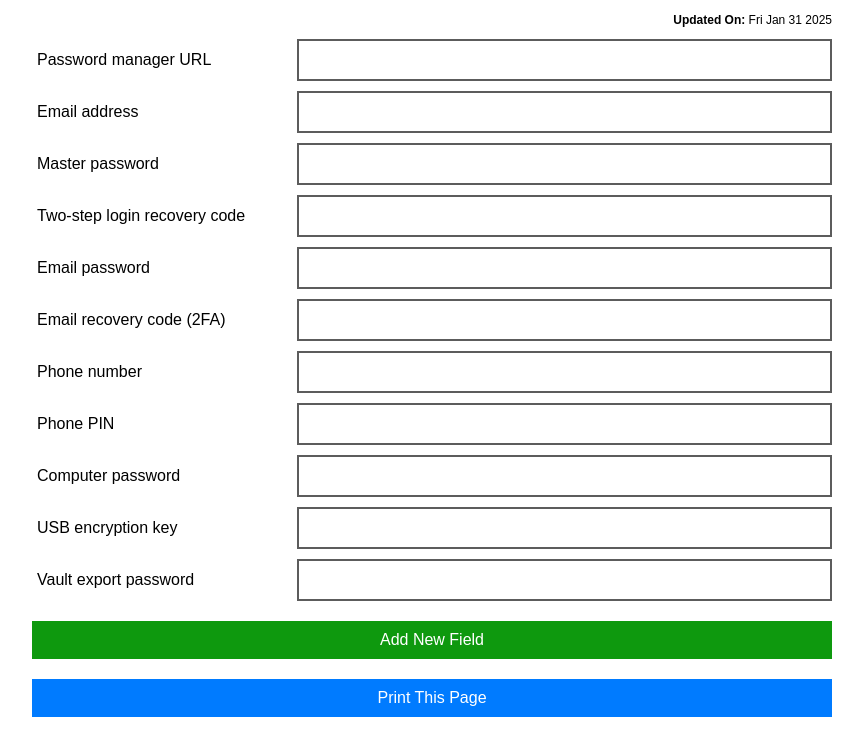
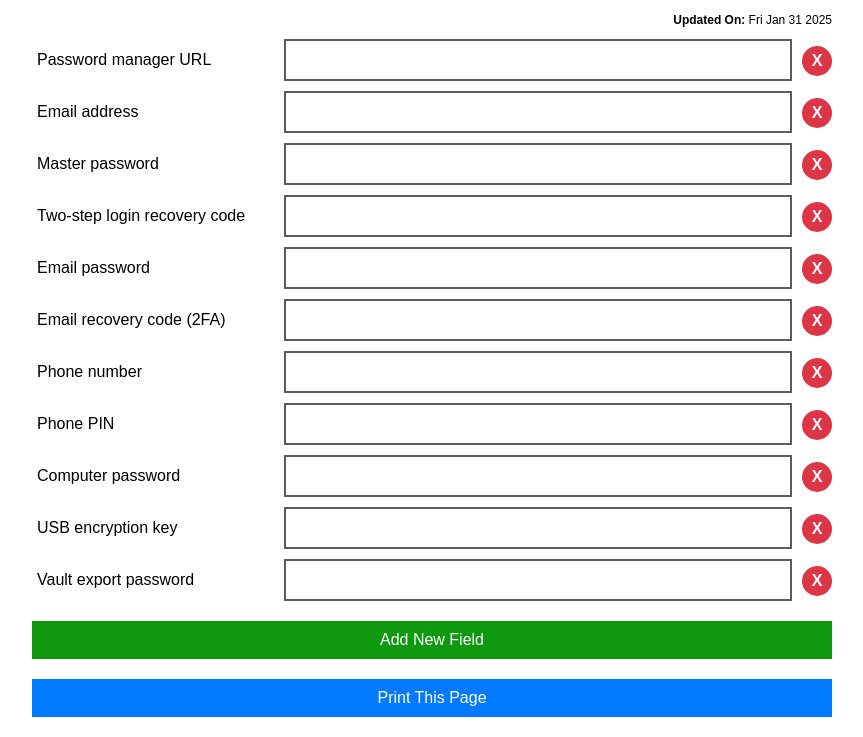
Before and after one commit to penglezos/pmesgen, a plain HTML site: page index.html in a window 1280 px wide. Shown: the part 67-804 px from the top of the page, without its empty margins (208-1071 px from the left). Drawn offline with Linux system fonts and the light colour scheme.

Commit message:
Allow to remove fields
Signed-off-by: penglezos <panagiotisegl@gmail.com>

```diff
--- a/index.html
+++ b/index.html
@@ -47,6 +47,27 @@
             box-sizing: border-box;
         }
 
+        .remove-button {
+            background-color: #dc3545;
+            color: white;
+            border: none;
+            width: 30px;
+            height: 30px;
+            font-size: 16px;
+            font-weight: bold;
+            text-align: center;
+            cursor: pointer;
+            margin-top: 1px;
+            margin-left: 10px;
+            display: flex;
+            align-items: center;
+            justify-content: center;
+            border-radius: 50%;
+        }
+
+        .remove-button:hover {
+            background-color: #b02a37;
+        }
 
         .fieldbutton {
             background-color: #0e990e;
@@ -91,56 +112,67 @@
         <div class="form-group">
             <label contenteditable="true">Password manager URL</label>
             <input type="text">
+            <button class="remove-button noprint" onclick="removeField(this)">X</button>
         </div>
 
         <div class="form-group">
             <label contenteditable="true">Email address</label>
             <input type="text">
+            <button class="remove-button noprint" onclick="removeField(this)">X</button>
         </div>
 
         <div class="form-group">
             <label contenteditable="true">Master password</label>
             <input type="text">
+            <button class="remove-button noprint" onclick="removeField(this)">X</button>
         </div>
 
         <div class="form-group">
             <label contenteditable="true">Two-step login recovery code</label>
             <input type="text">
+            <button class="remove-button noprint" onclick="removeField(this)">X</button>
         </div>
 
         <div class="form-group">
             <label contenteditable="true">Email password</label>
             <input type="text">
+            <button class="remove-button noprint" onclick="removeField(this)">X</button>
         </div>
 
         <div class="form-group">
             <label contenteditable="true">Email recovery code (2FA)</label>
             <input type="text">
+            <button class="remove-button noprint" onclick="removeField(this)">X</button>
         </div>
 
         <div class="form-group">
             <label contenteditable="true">Phone number</label>
             <input type="text">
+            <button class="remove-button noprint" onclick="removeField(this)">X</button>
         </div>
 
         <div class="form-group">
             <label contenteditable="true">Phone PIN</label>
             <input type="text">
+            <button class="remove-button noprint" onclick="removeField(this)">X</button>
         </div>
 
         <div class="form-group">
             <label contenteditable="true">Computer password</label>
             <input type="text">
+            <button class="remove-button noprint" onclick="removeField(this)">X</button>
         </div>
 
         <div class="form-group">
             <label contenteditable="true">USB encryption key</label>
             <input type="text">
+            <button class="remove-button noprint" onclick="removeField(this)">X</button>
         </div>
 
         <div class="form-group">
             <label contenteditable="true">Vault export password</label>
             <input type="text">
+            <button class="remove-button noprint" onclick="removeField(this)">X</button>
         </div>
     </div>
 
@@ -155,8 +187,13 @@
             div.innerHTML = `
                 <label contenteditable="true">New Field</label>
                 <input type="text">
+                <button class="remove-button noprint" onclick="removeField(this)">X</button>
             `;
             container.appendChild(div);
+        }
+
+        function removeField(button) {
+            button.parentElement.remove();
         }
     </script>
 </body>
```
